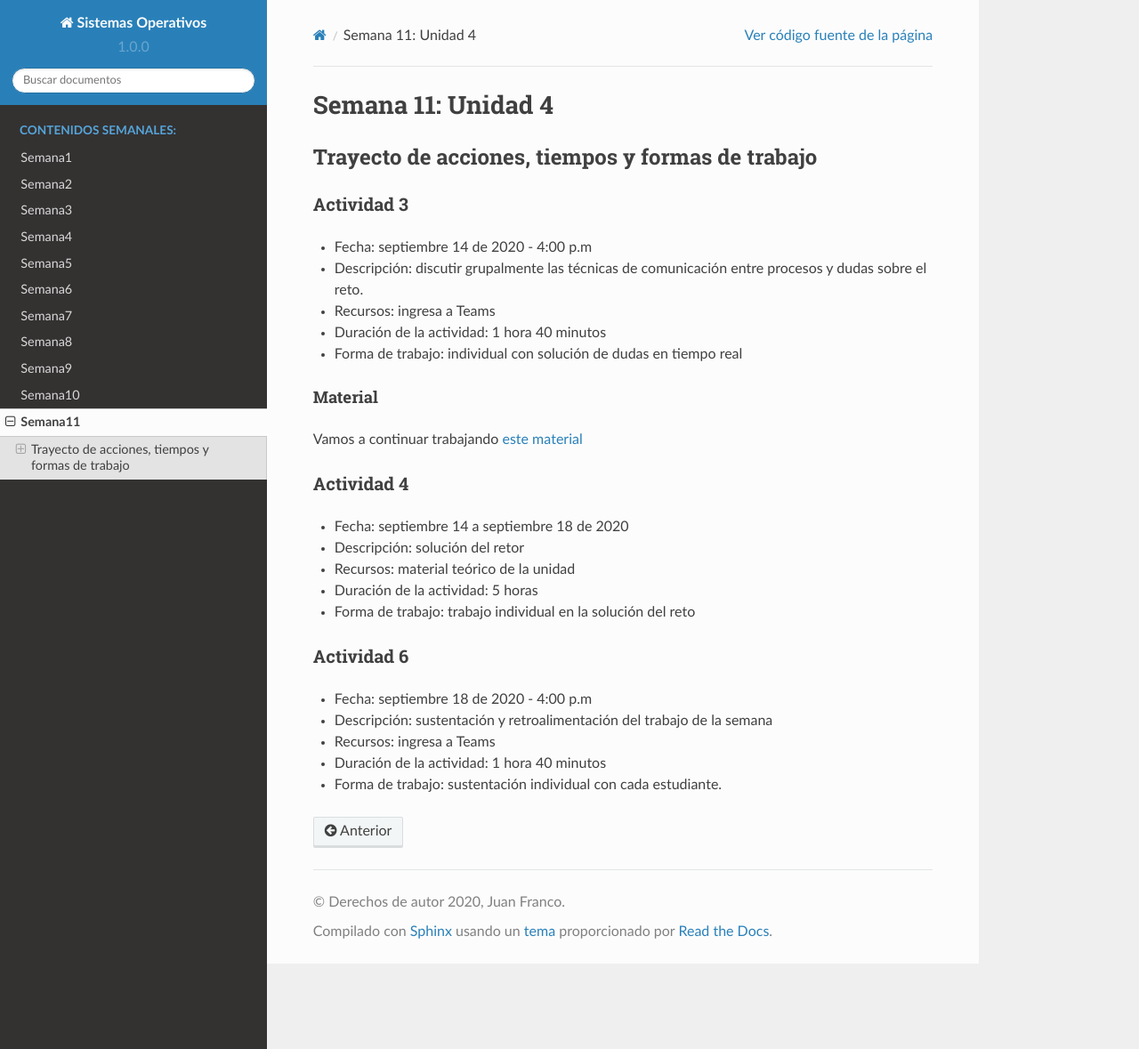
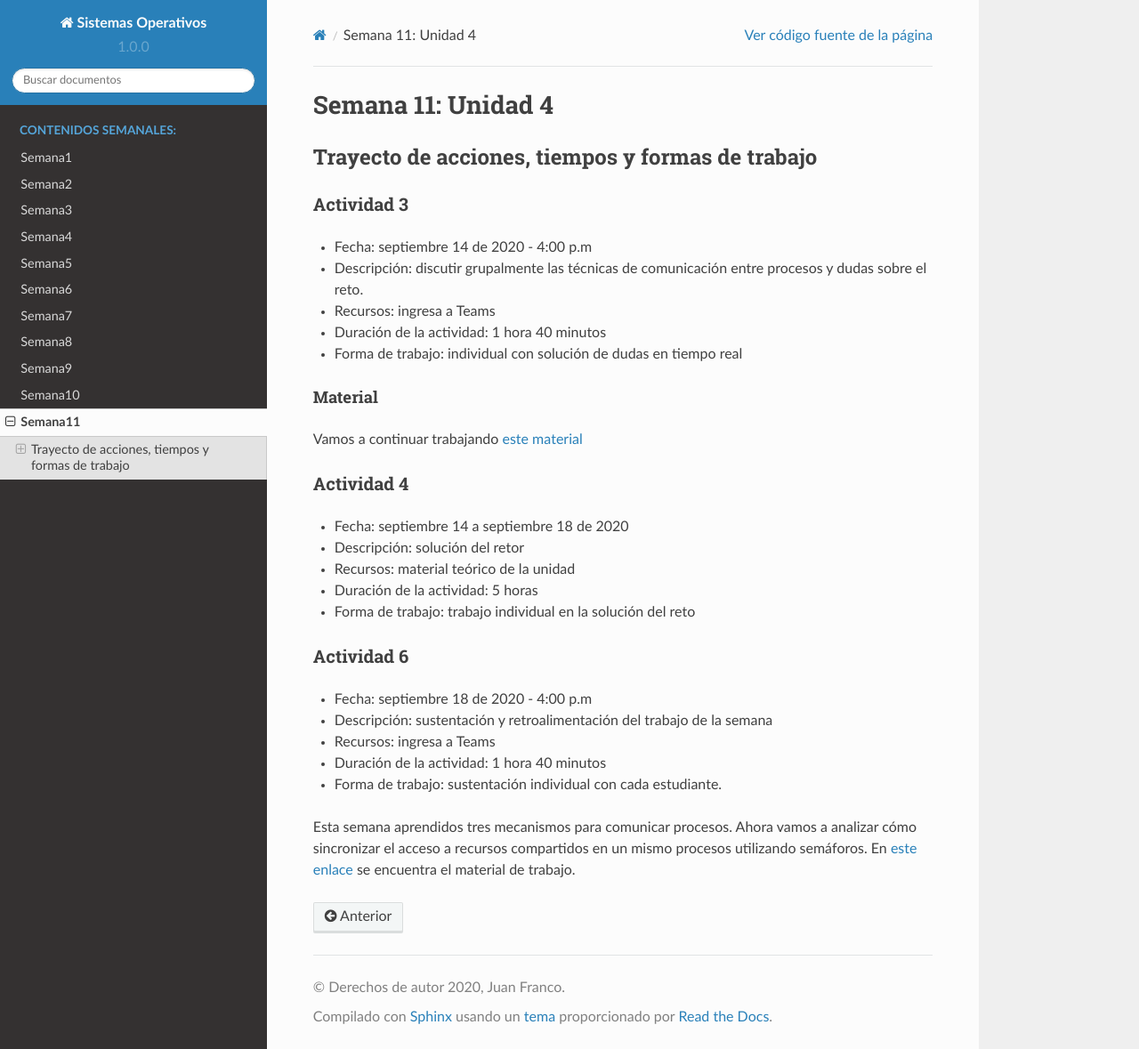
Before and after one commit to juanferfranco/sistemasoperativos, a Sphinx documentation site: the page built from docs/_semana11/semana11.rst, in a window 1280 px wide and 1179 px high. Shown: the whole window at 89% size. Built offline with Sphinx 7.4.7 and the Read the Docs theme 2.0.0, drawn with Linux system fonts in a browser that asks for light colours.

Commit message:
update week 11

```diff
--- a/docs/_semana11/semana11.rst
+++ b/docs/_semana11/semana11.rst
@@ -33,3 +33,8 @@ Actividad 6
 * Recursos: ingresa a Teams
 * Duración de la actividad: 1 hora 40 minutos
 * Forma de trabajo: sustentación individual con cada estudiante.
+
+Esta semana aprendidos tres mecanismos para comunicar procesos. Ahora vamos
+a analizar cómo sincronizar el acceso a recursos compartidos en un mismo procesos
+utilizando semáforos. En `este enlace <https://docs.google.com/presentation/d/1EfixM_Svf4z5tO_WYw1K7T2CH7ofUykifvB7b2LTqQk/edit?usp=sharing>`__
+se encuentra el material de trabajo.
```
